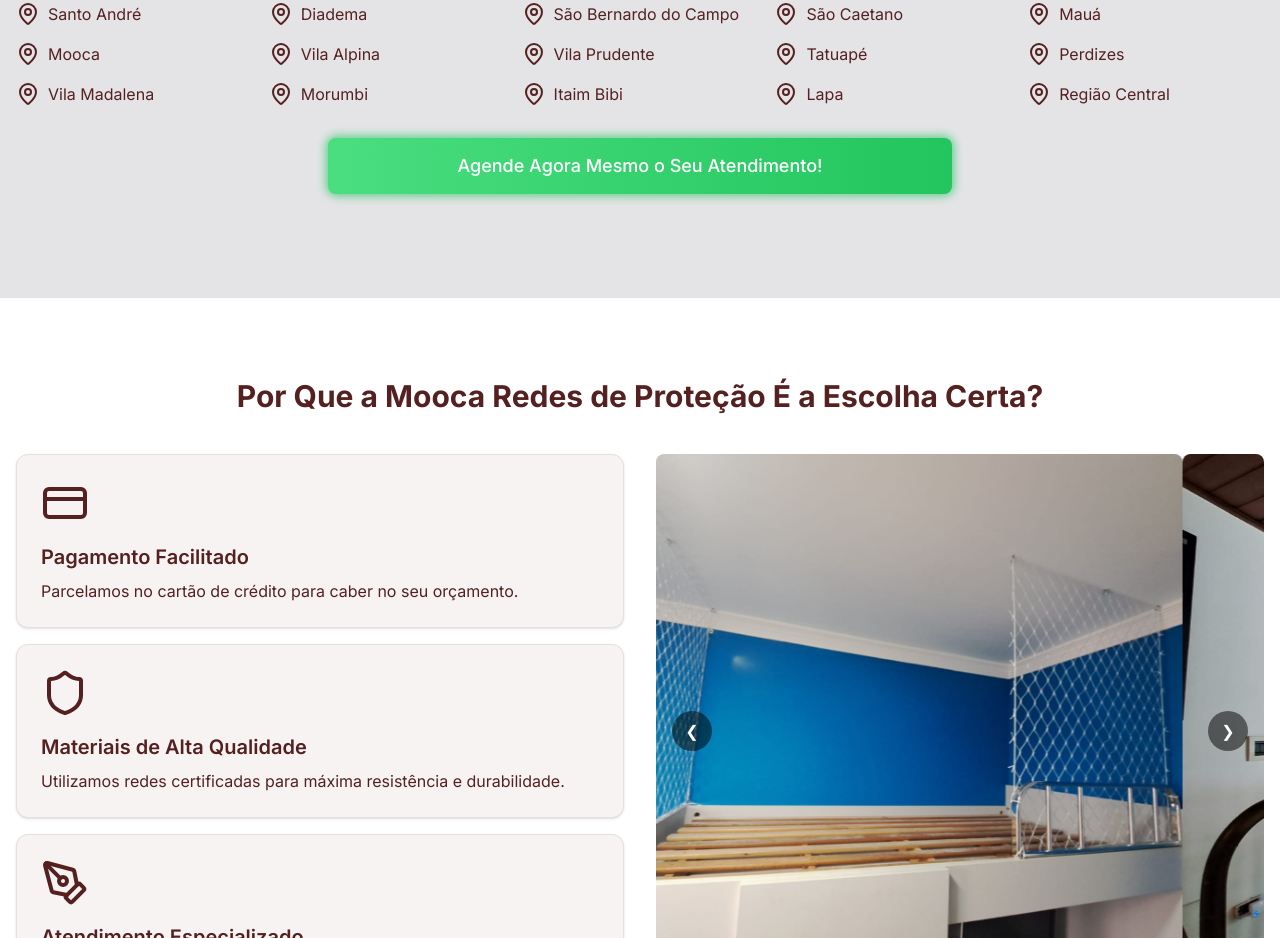
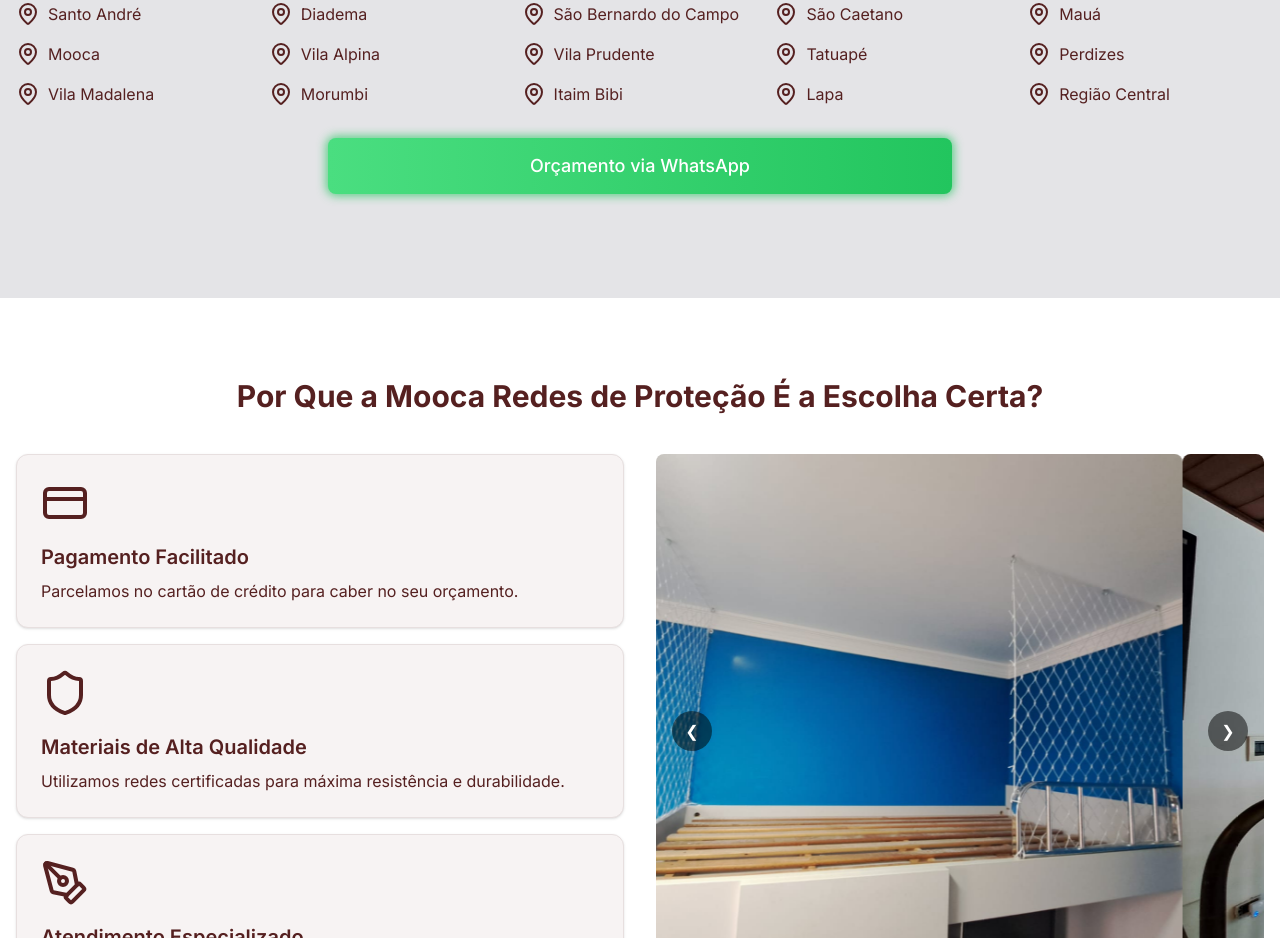
Before and after one commit to williandeitosi/mooca-redes-protecao, a Next.js app: page / in a window 1280 px wide. Shown: the part 1620-2558 px from the top of the page. Built offline with nearby package versions, Linux system fonts and the light colour scheme.

Commit message:
feat: change text button

```diff
--- a/app/page.tsx
+++ b/app/page.tsx
@@ -228,7 +228,7 @@
                 )}`}
                 target="_blank"
               >
-                <WhatsappButton label="Agende Agora Mesmo o Seu Atendimento!" />
+                <WhatsappButton label="Orçamento via WhatsApp" />
               </Link>
             </div>
           </div>
```
